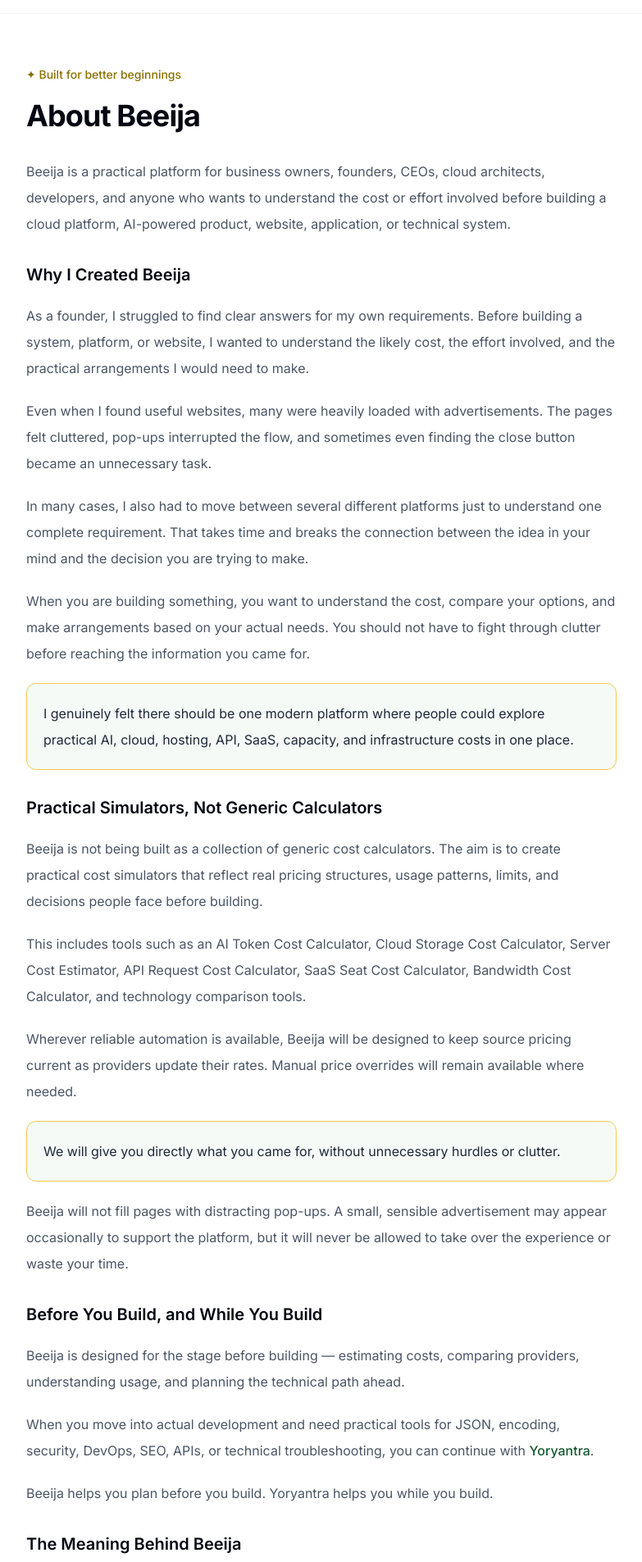
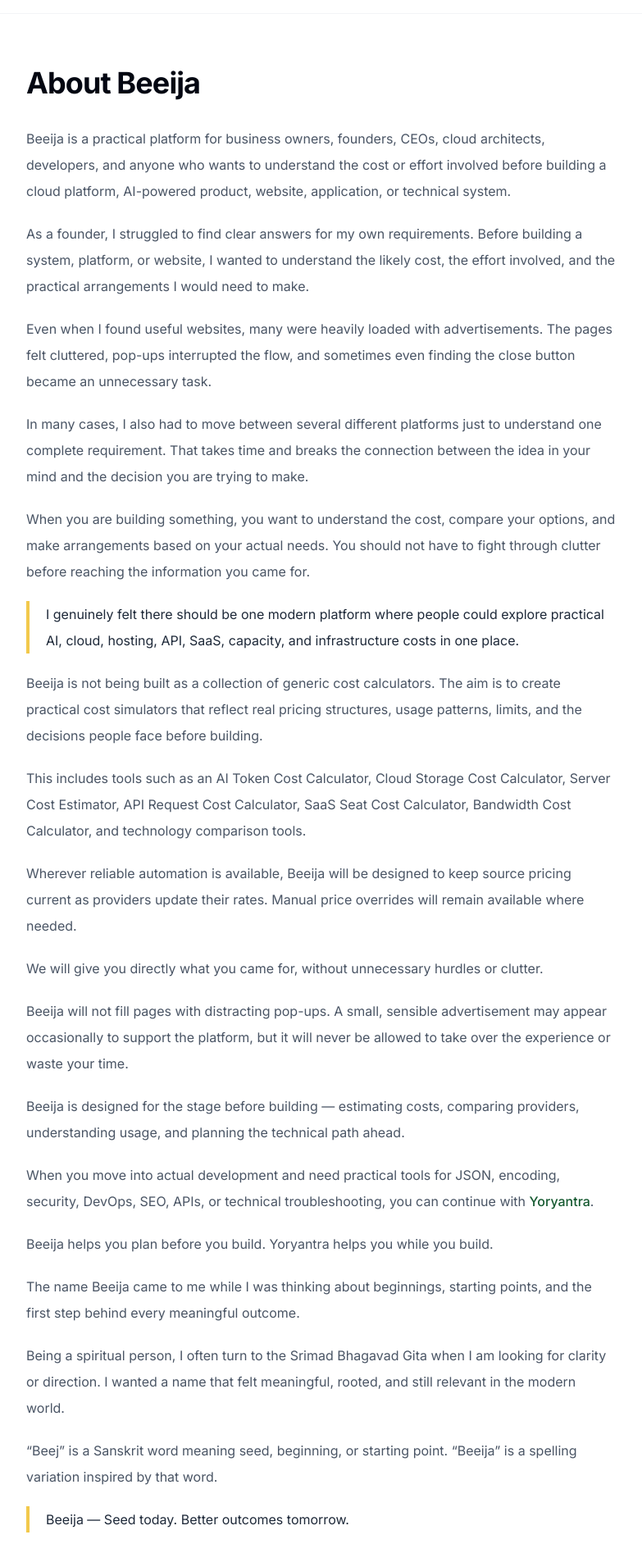
Before and after one commit to vaarunsonawwane-ops/beeija, a Next.js app: page /about in a window 1280 px wide. Shown: the part 60-1965 px from the top of the page at 82% size, without its empty margins (248-1031 px from the left). Built offline with nearby package versions, Linux system fonts and the light colour scheme.

Commit message:
Update page.tsx

```diff
--- a/app/about/page.tsx
+++ b/app/about/page.tsx
@@ -15,11 +15,7 @@
   return (
     <main className="min-h-screen bg-white">
       <section className="mx-auto max-w-3xl px-6 py-16">
-        <p className="text-sm font-medium text-[var(--yellow-dark)]">
-          ✦ Built for better beginnings
-        </p>
-
-        <h1 className="mt-5 text-4xl font-bold tracking-tight text-gray-950">
+        <h1 className="text-4xl font-bold tracking-tight text-gray-950">
           About Beeija
         </h1>
 
@@ -30,10 +26,6 @@
             the cost or effort involved before building a cloud platform,
             AI-powered product, website, application, or technical system.
           </p>
-
-          <h2 className="pt-3 text-xl font-semibold text-gray-950">
-            Why I Created Beeija
-          </h2>
 
           <p>
             As a founder, I struggled to find clear answers for my own
@@ -63,22 +55,18 @@
             the information you came for.
           </p>
 
-          <div className="rounded-xl border border-[#F2C94C] bg-[#F5FAF7] p-5 text-gray-800">
-            <p>
+          <div className="border-l-4 border-[#F2C94C] pl-5">
+            <p className="text-gray-800">
               I genuinely felt there should be one modern platform where people
               could explore practical AI, cloud, hosting, API, SaaS, capacity,
               and infrastructure costs in one place.
             </p>
           </div>
 
-          <h2 className="pt-3 text-xl font-semibold text-gray-950">
-            Practical Simulators, Not Generic Calculators
-          </h2>
-
           <p>
             Beeija is not being built as a collection of generic cost
             calculators. The aim is to create practical cost simulators that
-            reflect real pricing structures, usage patterns, limits, and
+            reflect real pricing structures, usage patterns, limits, and the
             decisions people face before building.
           </p>
 
@@ -95,12 +83,10 @@
             Manual price overrides will remain available where needed.
           </p>
 
-          <div className="rounded-xl border border-[#F2C94C] bg-[#F5FAF7] p-5 text-gray-800">
-            <p>
-              We will give you directly what you came for, without unnecessary
-              hurdles or clutter.
-            </p>
-          </div>
+          <p>
+            We will give you directly what you came for, without unnecessary
+            hurdles or clutter.
+          </p>
 
           <p>
             Beeija will not fill pages with distracting pop-ups. A small,
@@ -108,10 +94,6 @@
             platform, but it will never be allowed to take over the experience
             or waste your time.
           </p>
-
-          <h2 className="pt-3 text-xl font-semibold text-gray-950">
-            Before You Build, and While You Build
-          </h2>
 
           <p>
             Beeija is designed for the stage before building — estimating
@@ -139,10 +121,6 @@
             you build.
           </p>
 
-          <h2 className="pt-3 text-xl font-semibold text-gray-950">
-            The Meaning Behind Beeija
-          </h2>
-
           <p>
             The name Beeija came to me while I was thinking about beginnings,
             starting points, and the first step behind every meaningful
@@ -160,10 +138,9 @@
             point. “Beeija” is a spelling variation inspired by that word.
           </p>
 
-          <div className="rounded-xl border border-[#F2C94C] bg-[#F5FAF7] p-5 text-center">
-            <p className="font-semibold text-[var(--green)]">Beeija</p>
-            <p className="mt-1 text-gray-800">
-              Seed today. Better outcomes tomorrow.
+          <div className="border-l-4 border-[#F2C94C] pl-5">
+            <p className="text-gray-800">
+              Beeija — Seed today. Better outcomes tomorrow.
             </p>
           </div>
 
```
